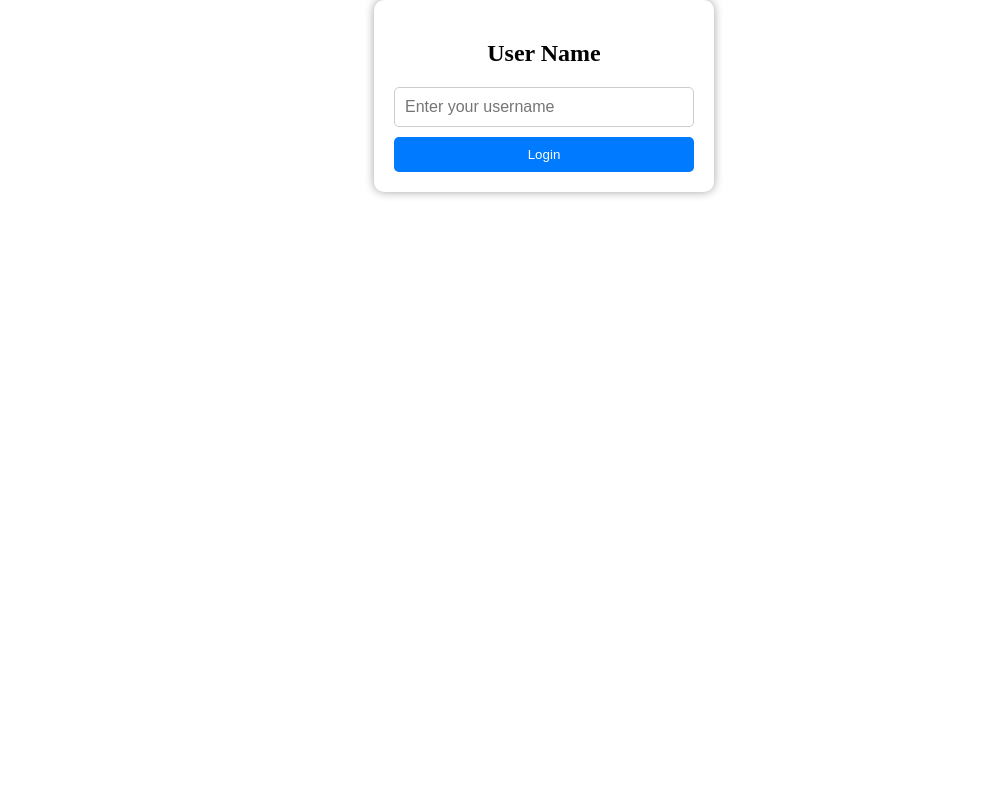
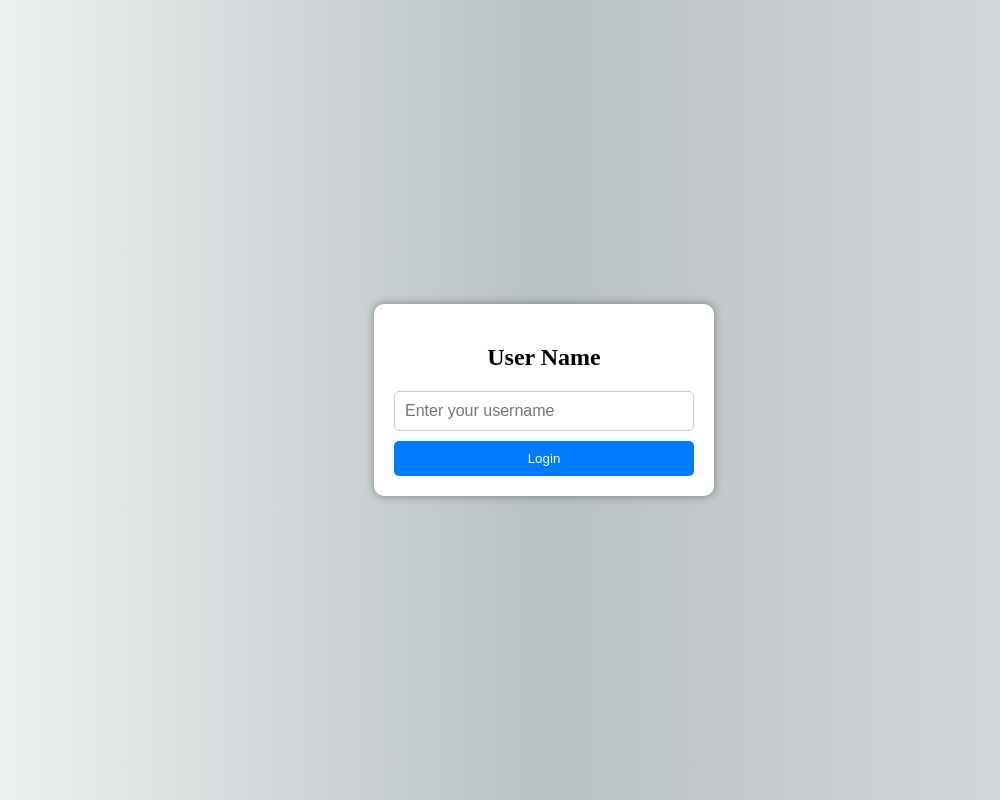
Before and after one commit to rusualin0031/to-do-list, a React (Vite) app: page / in a window 1280 px wide. Shown: the whole page, without its empty margins (96-1096 px from the left). Built offline with nearby package versions, Linux system fonts and the light colour scheme.

Commit message:
new styling to do list

```diff
--- a/src/styling/App.scss
+++ b/src/styling/App.scss
@@ -1,6 +1,12 @@
 body {
     margin: 0;
     padding: 0;
+    background: linear-gradient(to right, #f6f9fa, #b9c1c2, #dddfe2);
+    height: 100vh;
+    display: flex;
+    justify-content: center;
+    align-items: center;
+
 }
 
 .toDoListItems {
--- a/src/styling/index.scss
+++ b/src/styling/index.scss
@@ -10,6 +10,8 @@
     border-radius: 10px;
     box-shadow: 0 4px 8px rgba(0, 0, 0, 0.681);
     background-color: #fff;
+    background: linear-gradient(to right, #ebedf9, #a5a7a8, #b7b9bd);
+
 }
 
 .button {
```
